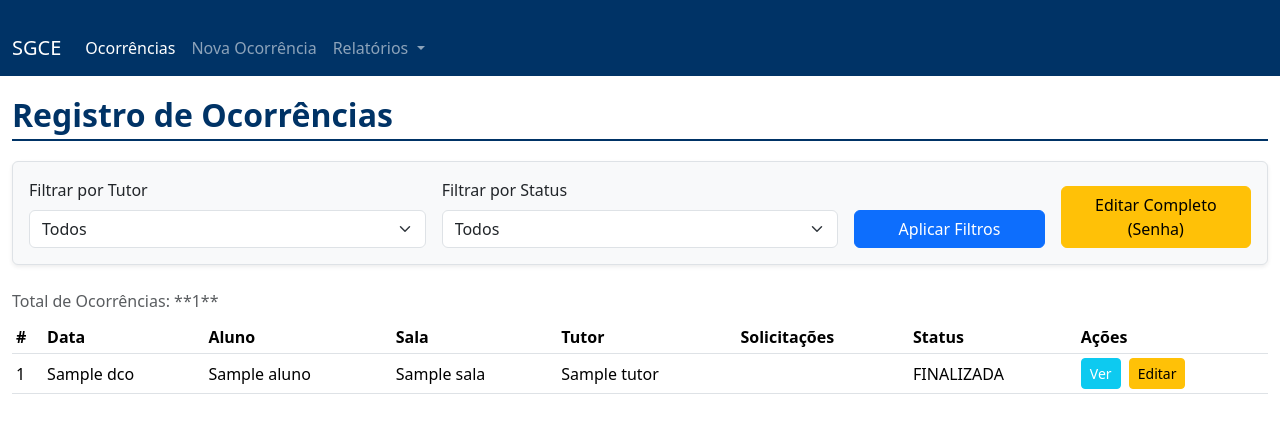
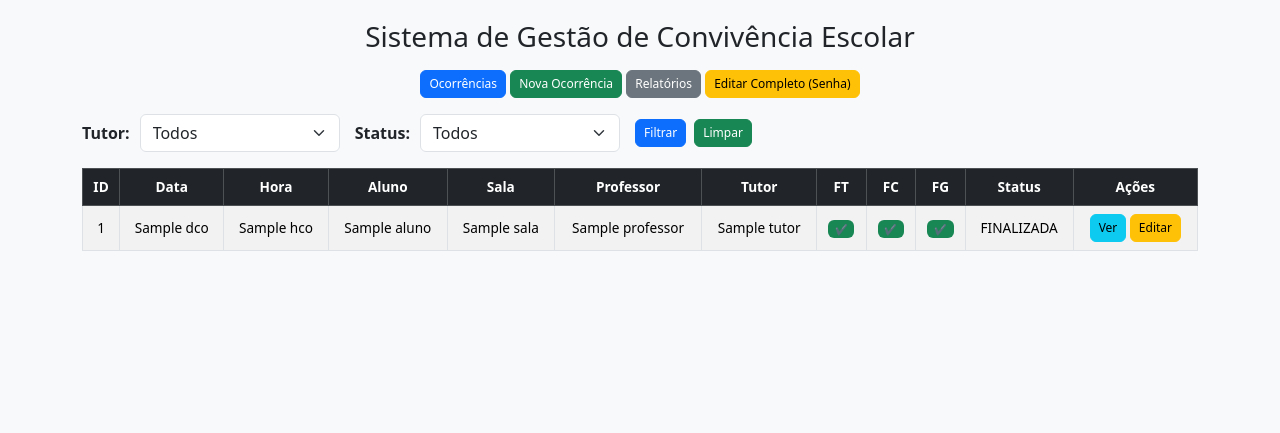
Before and after one commit to ocorrenciasidr/idr, a Flask app: template templates/index.html in a window 1280 px wide. Shown: the top 433 px of the page. Run offline with Flask 3, Linux system fonts and the light colour scheme; the template is opened without the code that fills it: most values are stand-ins (such as "Sample title", 1, 10 or a date in 2020).

Commit message:
Update index.html

```diff
--- a/templates/index.html
+++ b/templates/index.html
@@ -4,63 +4,55 @@
     <meta charset="UTF-8">
     <meta name="viewport" content="width=device-width, initial-scale=1.0">
     <title>SGCE - Ocorrências</title>
-    <link href="https://cdn.jsdelivr.net/npm/bootstrap@5.3.3/dist/css/bootstrap.min.css" rel="stylesheet" integrity="sha384-QWTKZyjpPEjISv5WaRU9OFeRpok6YctnYmDr5pNlyT2bRjXh0JMhjY6hW+ALEwIH" crossorigin="anonymous">
+    <link href="https://cdn.jsdelivr.net/npm/bootstrap@5.3.3/dist/css/bootstrap.min.css" rel="stylesheet">
     <style>
-        .container-fluid {
-            padding-top: 20px;
+        body {
+            padding: 20px;
+            background-color: #f8f9fa;
         }
-        .header-title {
-            color: #003366; /* Azul Escuro */
+        table {
+            font-size: 0.85rem;
+        }
+        th, td {
+            vertical-align: middle !important;
+            text-align: center;
+        }
+        .btn-small {
+            padding: 0.25rem 0.5rem;
+            font-size: 0.75rem;
+        }
+        /* Estilos do seu modelo */
+        .filter-label {
             font-weight: bold;
-            border-bottom: 2px solid #003366;
-            padding-bottom: 5px;
-            margin-bottom: 20px;
+            margin-right: 10px;
         }
+        .filter-select {
+            max-width: 200px;
+            margin-right: 15px;
+            display: inline-block;
+        }
+        /* Estilos de Status (Manter cores para clareza) */
         .status-atendimento { background-color: #fff3cd; color: #664d03; } /* Amarelo Claro */
         .status-finalizada { background-color: #d1e7dd; color: #0f5132; } /* Verde Claro */
         .status-assinada { background-color: #cff4fc; color: #055160; } /* Azul Claro (Ciano) */
-        .status-naopendente { background-color: #f8d7da; color: #842029; } /* Vermelho Claro */
         .badge-ft { background-color: #dc3545; } /* Vermelho */
         .badge-fc { background-color: #ffc107; color: #212529; } /* Amarelo */
         .badge-fg { background-color: #0d6efd; } /* Azul */
         .badge-status { font-size: 0.85em; }
-        .table-responsive {
-            max-height: 80vh; /* Limita a altura da tabela para melhor visualização em telas pequenas */
-            overflow-y: auto;
-        }
     </style>
 </head>
 <body>
-    <nav class="navbar navbar-expand-lg navbar-dark" style="background-color: #003366;">
-        <div class="container-fluid">
-            <a class="navbar-brand" href="{{ url_for('home') }}">SGCE</a>
-            <button class="navbar-toggler" type="button" data-bs-toggle="collapse" data-bs-target="#navbarNav" aria-controls="navbarNav" aria-expanded="false" aria-label="Toggle navigation">
-                <span class="navbar-toggler-icon"></span>
+    <div class="container">
+        <h3 class="mb-3 text-center">Sistema de Gestão de Convivência Escolar</h3>
+        <div class="mb-3 text-center">
+            <a href="{{ url_for('index') }}" class="btn btn-primary btn-small">Ocorrências</a>
+            <a href="{{ url_for('nova') }}" class="btn btn-success btn-small">Nova Ocorrência</a>
+            <a href="{{ url_for('relatorio_aluno') }}" class="btn btn-secondary btn-small">Relatórios</a>
+            <button type="button" class="btn btn-warning btn-small" data-bs-toggle="modal" data-bs-target="#senhaModal">
+                Editar Completo (Senha)
             </button>
-            <div class="collapse navbar-collapse" id="navbarNav">
-                <ul class="navbar-nav me-auto mb-2 mb-lg-0">
-                    <li class="nav-item">
-                        <a class="nav-link active" aria-current="page" href="{{ url_for('index') }}">Ocorrências</a>
-                    </li>
-                    <li class="nav-item">
-                        <a class="nav-link" href="{{ url_for('nova') }}">Nova Ocorrência</a>
-                    </li>
-                    <li class="nav-item dropdown">
-                        <a class="nav-link dropdown-toggle" href="#" id="navbarDropdownRelatorios" role="button" data-bs-toggle="dropdown" aria-expanded="false">
-                            Relatórios
-                        </a>
-                        <ul class="dropdown-menu" aria-labelledby="navbarDropdownRelatorios">
-                            <li><a class="dropdown-item" href="{{ url_for('relatorio_aluno') }}">Por Aluno</a></li>
-                            <li><a class="dropdown-item" href="{{ url_for('relatorio_geral') }}">Geral</a></li>
-                            <li><a class="dropdown-item" href="{{ url_for('relatorio_tutor') }}">Por Tutor</a></li>
-                        </ul>
-                    </li>
-                </ul>
         </div>
-        </div>
-    </nav>
 
-    <div class="container-fluid">
         {% with messages = get_flashed_messages(with_categories=true) %}
             {% if messages %}
                 <div class="row">
@@ -75,38 +67,26 @@
             {% endif %}
         {% endwith %}
 
-        <h2 class="header-title">Registro de Ocorrências</h2>
-
-        <div class="mb-3 p-3 border rounded shadow-sm bg-light">
-            <form method="GET" action="{{ url_for('index') }}" class="row g-3 align-items-end">
-                <div class="col-md-4">
-                    <label for="tutor_filtro" class="form-label">Filtrar por Tutor</label>
-                    <select class="form-select" id="tutor_filtro" name="tutor_filtro">
+        <form method="GET" action="{{ url_for('index') }}" class="mb-3 d-flex align-items-center">
+            <label for="tutor_filtro" class="filter-label">Tutor:</label>
+            <select class="form-select filter-select" id="tutor_filtro" name="tutor_filtro">
                 <option value="Todos" {% if filtro_tutor_sel == 'Todos' %}selected{% endif %}>Todos</option>
                 {% for tutor in tutores_disp %}
                 <option value="{{ tutor }}" {% if filtro_tutor_sel == tutor %}selected{% endif %}>{{ tutor }}</option>
                 {% endfor %}
             </select>
-                </div>
-                <div class="col-md-4">
-                    <label for="status_filtro" class="form-label">Filtrar por Status</label>
-                    <select class="form-select" id="status_filtro" name="status_filtro">
+
+            <label for="status_filtro" class="filter-label">Status:</label>
+            <select class="form-select filter-select" id="status_filtro" name="status_filtro">
                 <option value="Todos" {% if filtro_status_sel == 'Todos' %}selected{% endif %}>Todos</option>
                 {% for status in status_disp %}
                 <option value="{{ status }}" {% if filtro_status_sel == status %}selected{% endif %}>{{ status }}</option>
                 {% endfor %}
             </select>
-                </div>
-                <div class="col-md-2">
-                    <button type="submit" class="btn btn-primary w-100">Aplicar Filtros</button>
-                </div>
-                <div class="col-md-2 text-md-end">
-                    <button type="button" class="btn btn-warning w-100" data-bs-toggle="modal" data-bs-target="#senhaModal">
-                        Editar Completo (Senha)
-                    </button>
-                </div>
+
+            <button type="submit" class="btn btn-primary btn-small me-2">Filtrar</button>
+            <a href="{{ url_for('index') }}" class="btn btn-success btn-small">Limpar</a>
         </form>
-        </div>
 
         <div class="modal fade" id="senhaModal" tabindex="-1" aria-labelledby="senhaModalLabel" aria-hidden="true">
             <div class="modal-dialog">
@@ -117,11 +97,12 @@
                             <button type="button" class="btn-close" data-bs-dismiss="modal" aria-label="Close"></button>
                         </div>
                         <div class="modal-body">
-                            <p>Para entrar no modo de edição completa de uma ocorrência (alterar campos de descrição, aluno, etc.), insira a senha de gestão.</p>
+                            <p>Para entrar no modo de edição completa (alterar aluno, sala, professor, etc.), insira a senha de gestão.</p>
                             <div class="mb-3">
                                 <label for="senha_input" class="form-label">Senha</label>
                                 <input type="password" class="form-control" id="senha_input" name="senha" required>
                             </div>
+                            <input type="hidden" id="ocorrencia_id_hidden" name="ocorrencia_id">
                         </div>
                         <div class="modal-footer">
                             <button type="button" class="btn btn-secondary" data-bs-dismiss="modal">Cancelar</button>
@@ -132,19 +113,21 @@
             </div>
         </div>
 
-        <div class="table-responsive">
-            <table class="table table-hover table-sm caption-top">
-                <caption>Total de Ocorrências: **{{ registros|length }}**</caption>
-                <thead class="sticky-top" style="background-color: #f8f9fa;">
+        <table class="table table-bordered table-hover table-striped">
+            <thead class="table-dark sticky-top">
                 <tr>
-                        <th scope="col">#</th>
-                        <th scope="col">Data</th>
-                        <th scope="col">Aluno</th>
-                        <th scope="col">Sala</th>
-                        <th scope="col">Tutor</th>
-                        <th scope="col">Solicitações</th>
-                        <th scope="col">Status</th>
-                        <th scope="col">Ações</th>
+                    <th>ID</th>
+                    <th>Data</th>
+                    <th>Hora</th>
+                    <th>Aluno</th>
+                    <th>Sala</th>
+                    <th>Professor</th>
+                    <th>Tutor</th>
+                    <th>FT</th>
+                    <th>FC</th>
+                    <th>FG</th>
+                    <th>Status</th>
+                    <th>Ações</th>
                 </tr>
             </thead>
             <tbody>
@@ -154,46 +137,57 @@
                     {% if registro.STATUS == 'FINALIZADA' %}status-finalizada{% endif %}
                     {% if registro.STATUS == 'ASSINADA' %}status-assinada{% endif %}
                 ">
-                        <td class="align-middle">{{ registro.ID }}</td>
-                        <td class="align-middle">{{ registro.DCO }}</td>
-                        <td class="align-middle">{{ registro.ALUNO }}</td>
-                        <td class="align-middle">{{ registro.SALA }}</td>
-                        <td class="align-middle">{{ registro.TUTOR }}</td>
-                        <td class="align-middle">
+                    <td>{{ registro.ID }}</td>
+                    <td>{{ registro.DCO }}</td>
+                    <td>{{ registro.HCO }}</td>
+                    <td>{{ registro.ALUNO }}</td>
+                    <td>{{ registro.SALA }}</td>
+                    <td>{{ registro.PROFESSOR }}</td>
+                    <td>{{ registro.TUTOR }}</td>
+                    <td>
                         {% if registro.FT == 'SIM' %}
-                                <span class="badge badge-status badge-ft">FT</span>
-                            {% endif %}
-                            {% if registro.FC == 'SIM' %}
-                                <span class="badge badge-status badge-fc">FC</span>
-                            {% endif %}
-                            {% if registro.FG == 'SIM' %}
-                                <span class="badge badge-status badge-fg">FG</span>
+                            <span class="badge badge-ft">⚠️</span>
+                        {% else %}
+                            <span class="badge bg-success">✔️</span>
                         {% endif %}
                     </td>
-                        <td class="align-middle">{{ registro.STATUS }}</td>
-                        <td class="align-middle text-nowrap">
-                            <a href="{{ url_for('editar', oid=registro.ID) }}" class="btn btn-sm btn-info text-white me-1">Ver</a>
+                    <td>
+                        {% if registro.FC == 'SIM' %}
+                            <span class="badge badge-fc">⚠️</span>
+                        {% else %}
+                            <span class="badge bg-success">✔️</span>
+                        {% endif %}
+                    </td>
+                    <td>
+                        {% if registro.FG == 'SIM' %}
+                            <span class="badge badge-fg">⚠️</span>
+                        {% else %}
+                            <span class="badge bg-success">✔️</span>
+                        {% endif %}
+                    </td>
+                    <td>{{ registro.STATUS }}</td>
+                    <td class="text-nowrap">
+                        <a href="{{ url_for('editar', oid=registro.ID) }}" class="btn btn-info btn-small">Ver</a>
 
                         {% if registro.FT == 'SIM' and not registro.ATT %}
-                                <a href="{{ url_for('atendimento', oid=registro.ID, tipo_acao='FT') }}" class="btn btn-sm btn-danger me-1">At. Tutor</a>
+                            <a href="{{ url_for('atendimento', oid=registro.ID, tipo_acao='FT') }}" class="btn btn-danger btn-small">At. Tutor</a>
                         {% endif %}
                         {% if registro.FC == 'SIM' and not registro.ATC %}
-                                <a href="{{ url_for('atendimento', oid=registro.ID, tipo_acao='FC') }}" class="btn btn-sm btn-warning me-1">At. Coord.</a>
+                            <a href="{{ url_for('atendimento', oid=registro.ID, tipo_acao='FC') }}" class="btn btn-warning btn-small">At. Coord.</a>
                         {% endif %}
                         {% if registro.FG == 'SIM' and not registro.ATG %}
-                                <a href="{{ url_for('atendimento', oid=registro.ID, tipo_acao='FG') }}" class="btn btn-sm btn-primary me-1">At. Gestão</a>
+                            <a href="{{ url_for('atendimento', oid=registro.ID, tipo_acao='FG') }}" class="btn btn-primary btn-small">At. Gestão</a>
                         {% endif %}
 
-                            <button type="button" class="btn btn-sm btn-warning btn_editar_completo" data-oid="{{ registro.ID }}">Editar</button>
+                        <button type="button" class="btn btn-warning btn-small btn_editar_completo" data-oid="{{ registro.ID }}">Editar</button>
                     </td>
                 </tr>
                 {% endfor %}
             </tbody>
         </table>
     </div>
-    </div>
 
-    <script src="https://cdn.jsdelivr.net/npm/bootstrap@5.3.3/dist/js/bootstrap.bundle.min.js" integrity="sha384-YvpcrYf0tY3lHB60NNkmXc5s9fDVZLESaAA55NDzOxhy9GkcIdslK1eN7N6jIeHz" crossorigin="anonymous"></script>
+    <script src="https://cdn.jsdelivr.net/npm/bootstrap@5.3.3/dist/js/bootstrap.bundle.min.js"></script>
     <script>
         document.addEventListener('DOMContentLoaded', function() {
             const senhaModal = document.getElementById('senhaModal');
@@ -204,21 +198,15 @@
             document.querySelectorAll('.btn_editar_completo').forEach(button => {
                 button.addEventListener('click', function() {
                     ocorrenciaIdParaEdicao = this.getAttribute('data-oid');
+                    // Define o ID na URL do formulário
+                    formEdicaoCompleta.action = `/editar_completo/${ocorrenciaIdParaEdicao}`;
+
                     const modal = new bootstrap.Modal(senhaModal);
                     modal.show();
                 });
             });
 
-            // 2. Definir a action do formulário modal ao confirmar a senha
-            formEdicaoCompleta.addEventListener('submit', function(e) {
-                // A URL correta é para a nova rota que lida com o POST da senha
-                if (ocorrenciaIdParaEdicao) {
-                    formEdicaoCompleta.action = `/editar_completo/${ocorrenciaIdParaEdicao}`;
-                }
-                // O formulário será submetido normalmente após isso
-            });
-
-            // 3. Limpar a senha e o ID ao fechar o modal (opcional, mas bom)
+            // 2. Limpar a senha e o ID ao fechar o modal
             senhaModal.addEventListener('hidden.bs.modal', function () {
                 document.getElementById('senha_input').value = '';
                 ocorrenciaIdParaEdicao = null;
```
Lines whose indentation alone changed are shown as unchanged.
